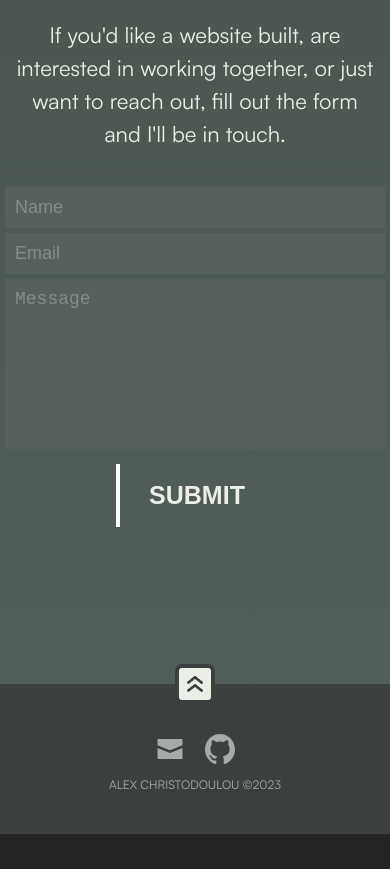
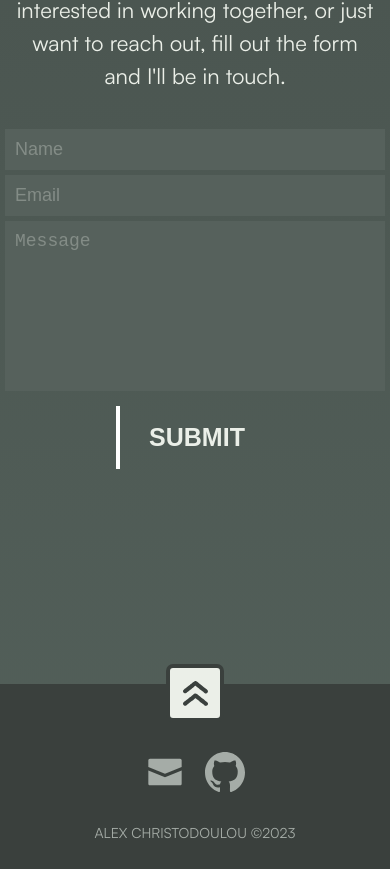
Before and after one commit to invictalex/portfolio-2023, a React (Vite) app: page / in a window 390 px wide. Shown: the part 7095-7964 px from the top of the page. Before the commit the page ends 7929 px from the top, so only its background shows below. Built offline with nearby package versions, Linux system fonts and the light colour scheme; the HTML template or start-up script is replaced by a standard one.

Commit message:
responsive-footer

```diff
--- a/src/App.css
+++ b/src/App.css
@@ -672,6 +672,7 @@ form{
   align-items: center;
   gap: 5px;
   border-radius: 5px;
+  margin-bottom: 60px;
 }
 input, textarea{
   width: 100%;
@@ -726,6 +727,10 @@ textarea{
   border-left: 4px white solid;
   }
 
+  .contact h1{
+    margin-bottom: 0;
+  }
+
 }
 
 
@@ -757,7 +762,7 @@ footer{
 }
 
 .back-to-top-button:hover{
-  transform: translateY(-3px)
+  transform: translateY(-5px)
 }
 
 footer p{
@@ -784,6 +789,30 @@ footer .socials a{
 }
 
 footer .socials a:hover{
-  transform: scale(1.15);
+  transform: scale(1.1);
   cursor: pointer;
 }
+
+/*FOOTER: TABLET*/
+
+@media (max-width: 900px){
+
+  footer{
+    height: 185px;
+  }
+  .back-to-top-button{
+  width: 50px;
+  height: 50px;
+  }
+  footer .socials{
+    margin-block: 30px;
+  }
+  footer .socials a{
+    width: 40px;
+      height: 40px;
+  }
+
+  footer p{
+    font-size: 14px;
+  }
+}
```
Also changed, not shown: 1 other file (tests, documents, lock files or other folders).
